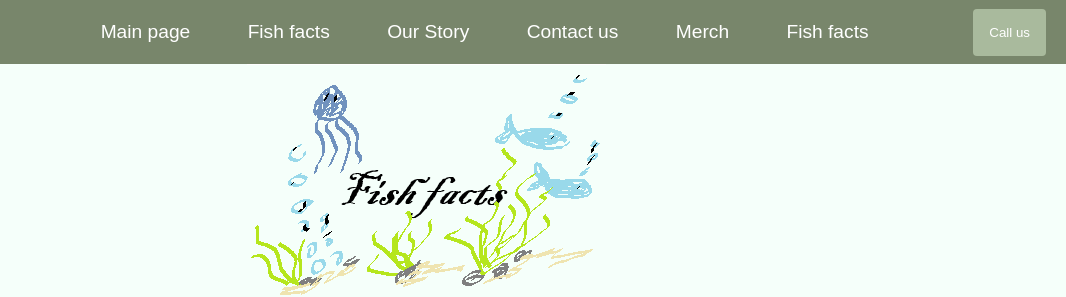
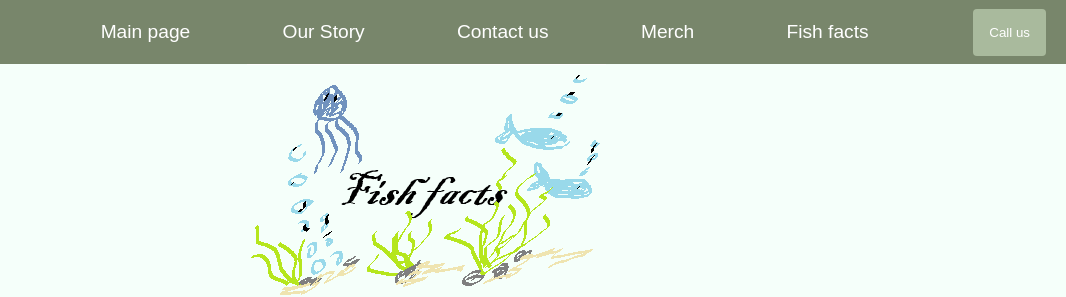
Before and after one commit to phokuu/index.html, a plain HTML site: page yleisetkalat.html in a window 1280 px wide. Shown: the top 297 px of the page, 214-1280 px from the left. Drawn offline with Linux system fonts and the light colour scheme.

Commit message:
Update yleisetkalat.html

```diff
--- a/yleisetkalat.html
+++ b/yleisetkalat.html
@@ -20,7 +20,6 @@
     <nav id="nav-menu">
         <ul>
             <li><a href="index.html">Main page</a></li>
-            <li><a href="yleisetkalat.html">Fish facts</a></li>
             <li><a href="whoarewe.html">Our Story</a></li>
             <li><a href="apusivu.html">Contact us</a></li>
             <li><a href="merch.html">Merch</a></li>
```
